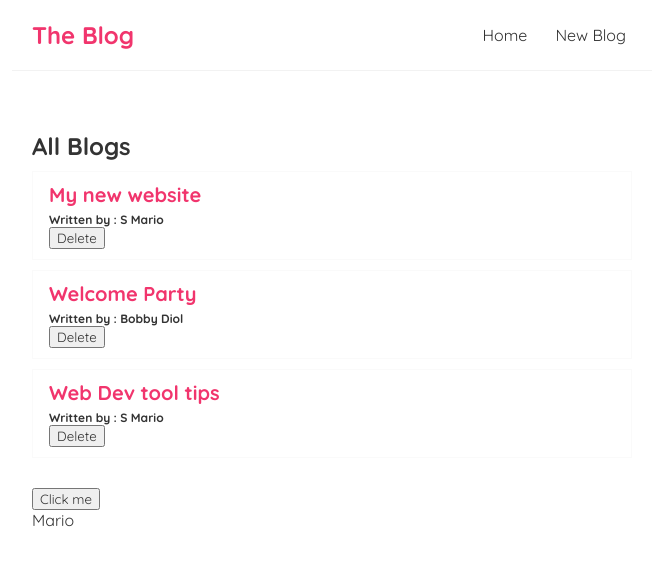
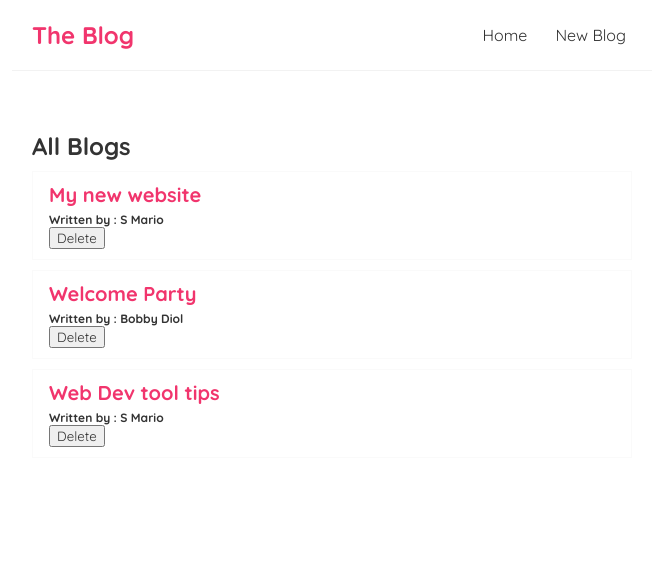
Before and after one commit to mhperera/PT_PinkBlog, a React (Create React App) app: page / in a window 1280 px wide. Shown: the top 566 px of the page, without its empty margins (308-964 px from the left). Built offline with nearby package versions, Linux system fonts and the light colour scheme.

Commit message:
Remove test code

```diff
--- a/src/Home.js
+++ b/src/Home.js
@@ -24,28 +24,20 @@ const Home = () => {
         }
     ]);
 
-    const [name, setName] = useState('Mario');
-
     const handleDelete = (id) => {
         const newBlogs = blogs.filter( blog =>  blog.id != id );
         setBlogs(newBlogs);
     }
 
     useEffect(() => {
-        console.log('use effect ran');
-    }, [name]);
+
+    }, []);
 
     return (
 
         <div className="home">
 
             <BlogList blogs={ blogs } title='All Blogs' handleDelete={ handleDelete }/>
-
-            <br />
-
-            <button onClick={()=> setName('Luigi')}>Click me</button>
-
-            <p>{ name }</p>
 
             {/* <BlogList blogs={ blogs.filter((blog) => ( blog.author === 'S Mario' ) ) } title='Marios Blogs' handleDelete={ handleDelete }/> */}
 
```
Also changed, not shown: DOC.txt.
